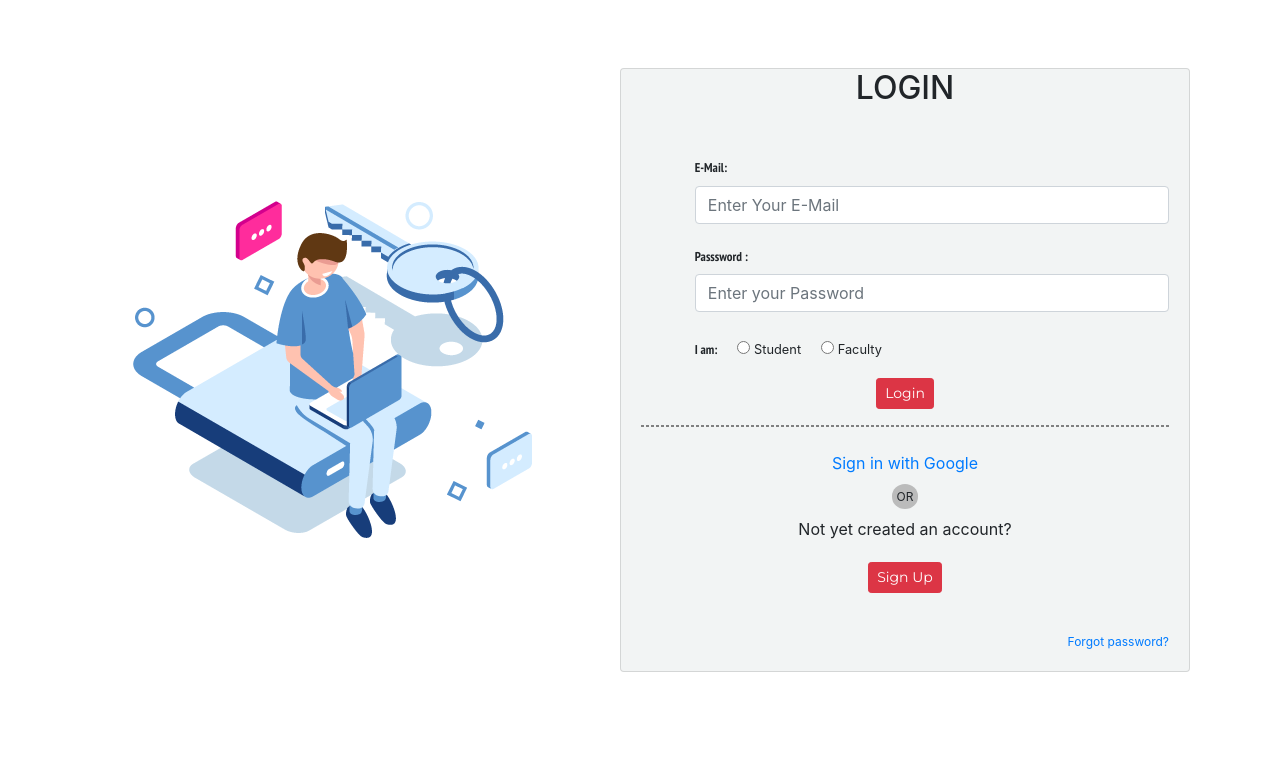
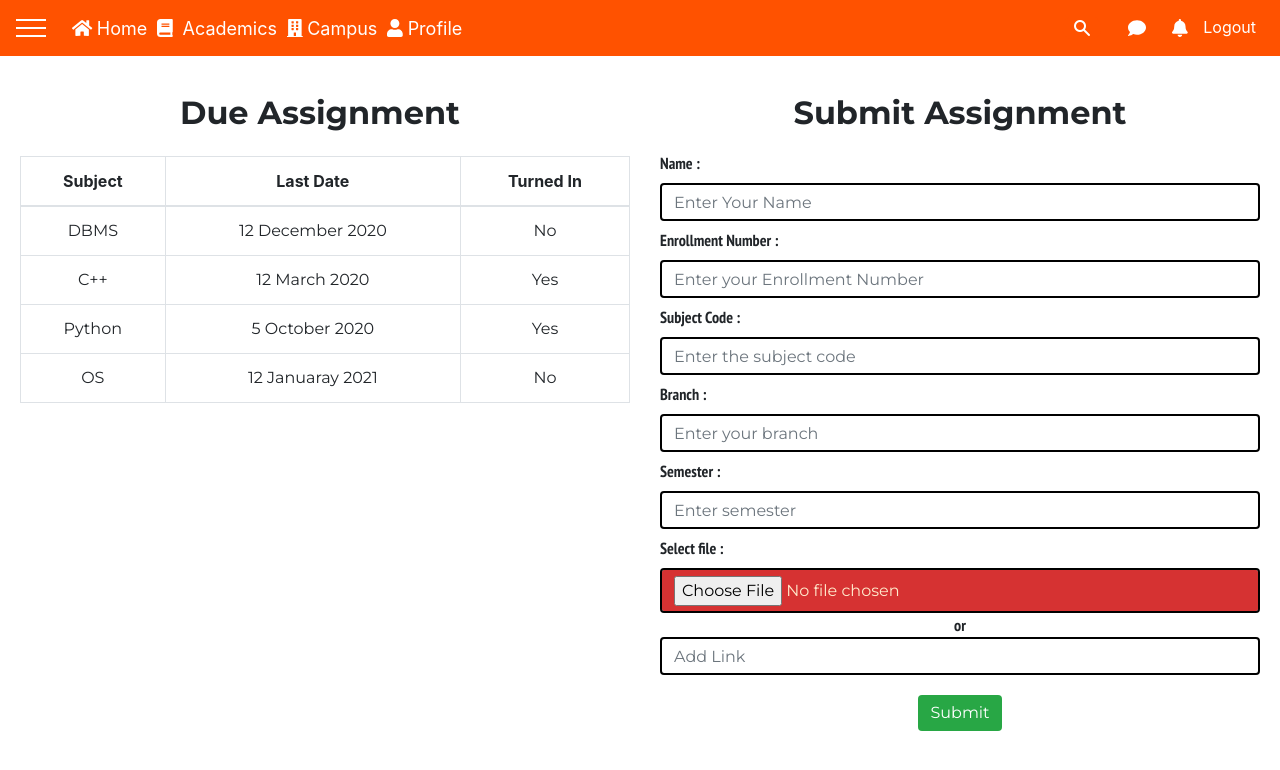
Before and after one commit to Global-ERP-System/GERP-Frontend-Final, a React (Create React App) app: page /assignment in a window 1280 px wide. Before the commit this address led to /. Shown: the top 770 px of the page. Built offline with nearby package versions, Linux system fonts and the light colour scheme.

Commit message:
Added Due Assignment Section

```diff
--- a/src/components/MainComponent.js
+++ b/src/components/MainComponent.js
@@ -51,7 +51,7 @@ class MainComponent extends Component {
   constructor(props) {
     super(props);
     this.state = {
-      isLoggedIn: false,
+      isLoggedIn: true,
       facultyLoggedIn: false,
     };
     this.onButtonClick = this.onButtonClick.bind(this);
--- a/src/components/Student/Exam/Examination.css
+++ b/src/components/Student/Exam/Examination.css
@@ -9,7 +9,7 @@ table {
   margin-top: 20px;
 }
 
-th {
+.table-main th {
   background-color: #ff5200;
   color: white;
   font-size: 20px;
--- a/src/components/Student/Exam/ExaminationBacklog.js
+++ b/src/components/Student/Exam/ExaminationBacklog.js
@@ -21,7 +21,7 @@ export default class Examination extends Component {
             <div className='container-fluid'>
                 <h1 style={{ fontFamily: 'Montserrat', fontWeight: '700', textAlign: "center" }}>Examination</h1>
                 <div className='table-container'>
-                    <Table striped bordered hover>
+                    <Table striped bordered hover className='table-main'>
                         <thead>
                         <tr>
                         <th colSpan='3'>Backlogs</th>
@@ -61,7 +61,7 @@ export default class Examination extends Component {
                         </tr>
                         </tbody>
                     </Table>
-                    <Table striped bordered hover>
+                    <Table striped bordered hover className='table-main'>
                         <thead>
                         <tr>
                         <th colSpan='3'>Grading</th>
@@ -101,7 +101,7 @@ export default class Examination extends Component {
                         </tr>
                         </tbody>
                     </Table>
-                    <Table striped bordered hover>
+                    <Table striped bordered hover className='table-main'>
                         <thead>
                         <tr>
                         <th colSpan='3'>Upcoming Exam</th>
--- a/src/components/Student/Timetable/tt.module.css
+++ b/src/components/Student/Timetable/tt.module.css
@@ -12,21 +12,22 @@
 .TT h2 {
   text-align: center;
   background-color: rgb(255, 105, 36);
-  font-family: "Montserrat", sans-serif;
+  font-family: 'Montserrat', sans-serif;
   font-weight: 700;
   margin-bottom: 10px;
   padding: 0.3rem;
+  color: white;
 }
 .TT th {
   border: 1px black solid;
   width: 150px;
   text-align: center;
   color: rgb(255, 82, 0);
-  font-family: "PT Sans Narrow", sans-serif;
+  font-family: 'PT Sans Narrow', sans-serif;
 }
 .TT td {
   text-align: center;
-  font-family: "Montserrat", sans-serif;
+  font-family: 'Montserrat', sans-serif;
 }
 
 @media screen and (max-width: 800px) {
--- a/src/components/Student/assignment/assignment.css
+++ b/src/components/Student/assignment/assignment.css
@@ -1,7 +1,6 @@
-.assignment {
-  margin-left: 22%;
-  margin-right: 22%;
-  background-color: white;
+.parent-container {
+  display: flex;
+  flex-direction: row;
 }
 
 h2 {
@@ -9,7 +8,7 @@ h2 {
 }
 
 #form_assg {
-  margin-top: 75px;
+  margin-top: 30px;
 }
 
 input {
@@ -29,7 +28,7 @@ form label {
 }
 
 @media screen and (max-width: 800px) {
-  .assignment {
-    margin: 0 0;
+  .parent-container {
+    flex-direction: column;
   }
 }
--- a/src/components/Student/assignment/assignment.js
+++ b/src/components/Student/assignment/assignment.js
@@ -1,5 +1,6 @@
 import React, { Component } from "react";
 import { Row } from 'reactstrap';
+import Table from 'react-bootstrap/Table';
 import "./assignment.css";
 import '../../Alert-Modal/submit-modal'
 import MainModal from "../../Alert-Modal/submit-modal";
@@ -7,9 +8,46 @@ import MainModal from "../../Alert-Modal/submit-modal";
 class Assignment extends Component {
     render() {
         return (
-            <div className='assignment' >
-                <form id="form_assg" style={{marginLeft:'10%',marginRight:'10%', marginBottom:'5%'}}>
-                        <center><h2  style={{fontFamily:'Montserrat ', fontWeight:'700'}} className="text-center">ASSIGNMENTS</h2></center>
+            <div className='parent-container'>
+                <div className='container-md' style={{marginTop: '30px'}}>
+                <h2 style={{fontFamily:'Montserrat ', fontWeight:'700'}} className="text-center">Due Assignment</h2>
+                    <Table bordered hover>
+                        <thead>
+                        <tr>
+                            <th>Subject</th>
+                            <th>Last Date</th>
+                            <th>Turned In</th>
+                        </tr>
+                        </thead>
+                        <tbody>
+                            <tr>
+                                <td>DBMS</td>
+                                <td>12 December 2020</td>
+                                <td>No</td>
+                            </tr>
+                            <tr>
+                                <td>C++</td>
+                                <td>12 March 2020</td>
+                                <td>Yes</td>
+                            </tr>
+                            <tr>
+                                <td>Python</td>
+                                <td>5 October 2020</td>
+                                <td>Yes</td>
+                            </tr>
+                            <tr>
+                                <td>OS</td>
+                                <td>12 Januaray 2021</td>
+                                <td>No</td>
+                            </tr>
+                        </tbody>
+                    </Table>
+                </div>
+                <div className='container-md'>
+                    <form id="form_assg" style={{marginLeft:'20px',marginRight:'20px', marginBottom:'5%'}}>
+                        <center>
+                            <h2 style={{fontFamily:'Montserrat ', fontWeight:'700'}} className="text-center">Submit Assignment</h2>
+                        </center>
                         <Row>
                             <label style={{fontFamily:'Pt sans narrow ', fontWeight:'700'}}>Name :</label>
                         </Row>
@@ -46,7 +84,9 @@ class Assignment extends Component {
                         <Row>
                             <input style={{ border: '2px solid black', fontFamily:'Montserrat ', fontWeight:'400'}} id="choosefile" type="file" className="form-control" placeholder="Upload Assignment" />
                         </Row>
-                                                    <div style={{textAlign:"center",fontFamily:'Pt sans narrow ', fontWeight:'700'}}>or</div>
+                        <div style={{textAlign:"center",fontFamily:'Pt sans narrow ', fontWeight:'700'}}>
+                            or
+                        </div>
                         <Row>
                             <input style={{ border: '2px solid black', fontFamily:'Montserrat ', fontWeight:'400'}} type="link" className="form-control" placeholder="Add Link"/>
                         </Row>
@@ -55,6 +95,8 @@ class Assignment extends Component {
                         </div>
                     </form>
                 </div>
+            </div>
+
         );
     }
 }
--- a/src/components/Student/attendance/attendance.css
+++ b/src/components/Student/attendance/attendance.css
@@ -53,11 +53,6 @@ select {
   font-size: 18px;
 }
 
-.table th,
-td {
-  border: 2px solid black;
-}
-
 @media screen and (max-width: 800px) {
   #title {
     margin-bottom: 10px;
```
Lines whose indentation alone changed are shown as unchanged.
